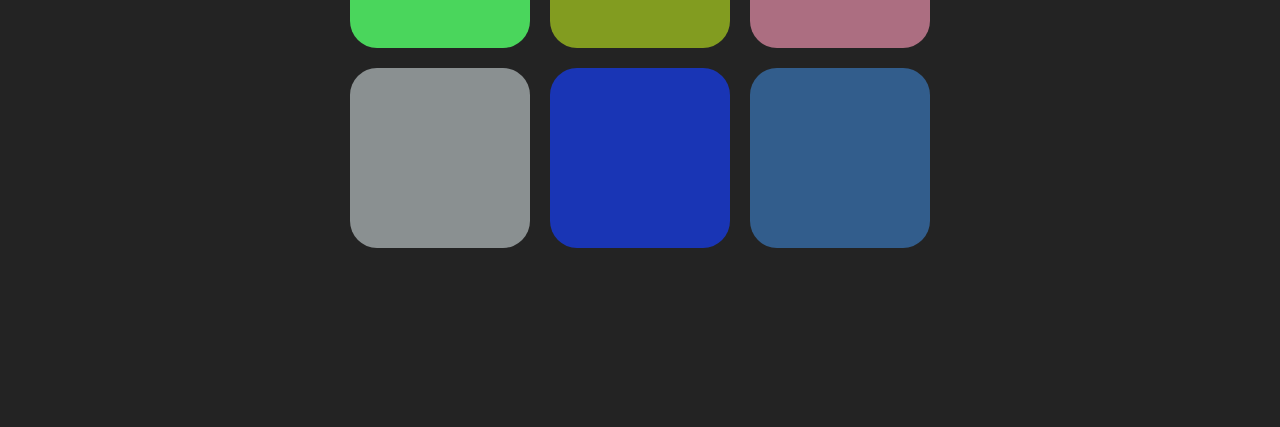
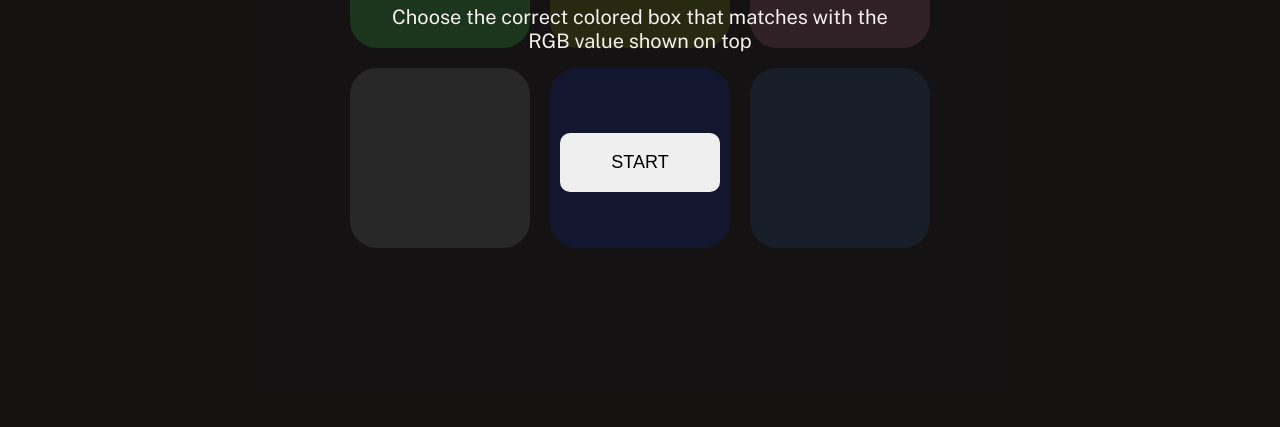
Before and after one commit to Programming-School-Pro-Coding/Color-Guess-Game, a plain HTML site: page index.html in a window 1280 px wide. Shown: the part 373-800 px from the top of the page. Drawn offline with nearby package versions, Linux system fonts and the light colour scheme.

Commit message:
attempt 1: added popup

```diff
--- a/index.css
+++ b/index.css
@@ -89,4 +89,58 @@ body {
   background: steelblue;
 }
 
+#popup-div {
+  /* opacity: 80%; */
+  position: absolute;
+  background: rgba(17, 14, 14, 0.8);
+  /* max-width: 80rem; */
+  width: 100%;
+  height: 100%;
+  /* min-width: 5rem; */
+  /* min-height: 30vh; */
+  /* top: 30%;
+  left: 20%; */
+  /* height: 20vh; */
+  margin: auto;
+  z-index: 5;
+  color: rgb(247, 240, 240);
+}
+
+#popup-center {
+  margin-top: 20rem;
+}
+
+#popup-txt {
+  text-align: center;
+}
+
+#popup-txt p {
+  width: 40%;
+  margin: auto;
+  font-size: 20px;
+}
+
+#start-btn-div {
+  display: flex;
+  width: 30%;
+  margin: 5rem auto 0rem;
+  align-items: center;
+  justify-content: center;
+}
+
+#start-btn {
+  padding: 1rem;
+  margin-bottom: 2rem;
+  min-width: 10rem;
+  border-radius: 10px;
+  border: 3px solid transparent;
+  font-size: 18px;
+}
+
+#start-btn:hover {
+  color: white;
+  background-color: rgb(53, 21, 196);
+  border: 3px solid white;
+}
+
 /* End Game-Container */
--- a/index.html
+++ b/index.html
@@ -10,6 +10,19 @@
   </head>
   <body>
     <div class="Game-container">
+      <div id="popup-div">
+        <div id="popup-center">
+          <div id="popup-txt">
+            <h1>Welcome to the ColorGuessing Game!</h1>
+            <p>Choose the correct colored box that
+              matches with the RGB value shown on top
+              </p>
+          </div>
+          <div id="start-btn-div">
+            <button id="start-btn">START</button>
+          </div>
+        </div>
+      </div>
       <h1 class="header-game" id="h1">
         The
         <br />
--- a/index.js
+++ b/index.js
@@ -6,6 +6,7 @@ const h1 = document.getElementById("h1");
 const hardBtn = document.getElementById("hardBtn");
 const easyBtn = document.getElementById("easyBtn");
 const container = document.getElementById("container");
+const startBtn = document.getElementById('start-btn');
 let num_of_squares = 6;
 let rgb_color = generateRandomColors(num_of_squares);;
 let random_index;
@@ -98,3 +99,8 @@ hardBtn.addEventListener("click", () => {
     "<div class='square'></div><div class='square'></div><div class='square'></div><div class='square'></div><div class='square'></div><div class='square'></div>";
   new_colors();
 });
+
+startBtn.addEventListener("click", () => {  //hide popup banner when start button is clicked
+  const element = document.querySelector('#popup-div');
+  element.style.display = 'none';
+})
```
